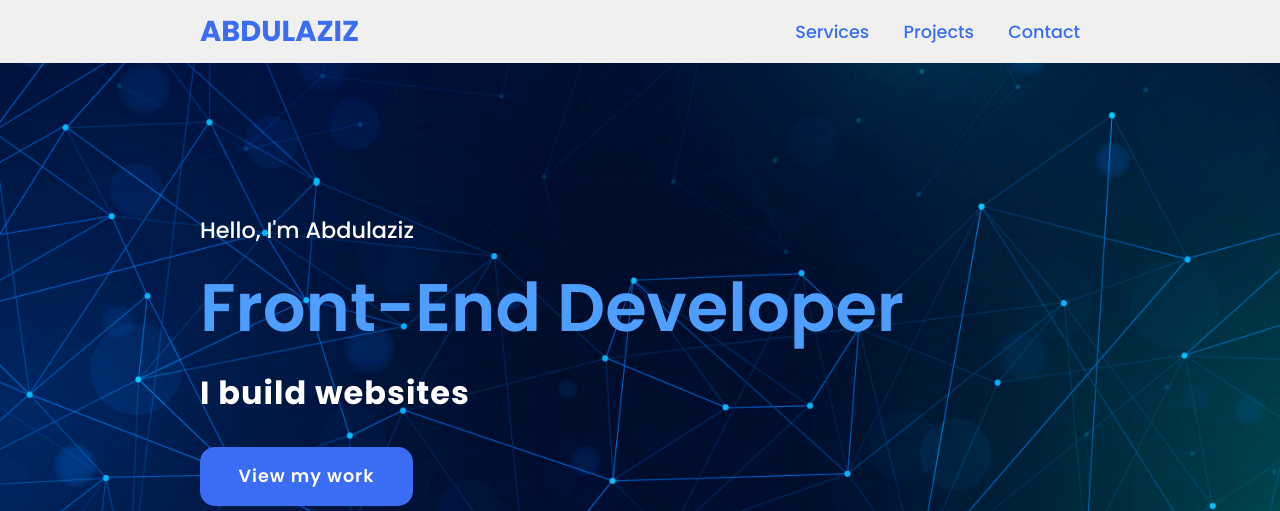
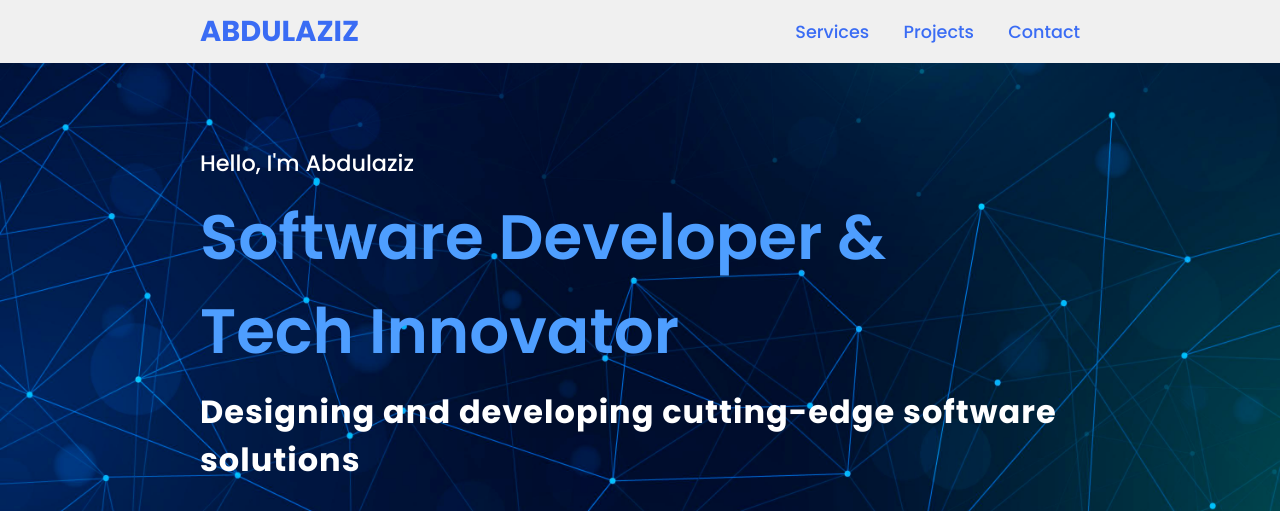
Before and after one commit to AbdulazizXii/Simple-Portfolio, a plain HTML site: page index.html in a window 1280 px wide. Shown: the top 511 px of the page. Drawn offline with Linux system fonts and the light colour scheme.

Commit message:
Update 0.1.1

```diff
--- a/index.html
+++ b/index.html
@@ -23,8 +23,8 @@
 
     <section class="main">
         <div>
-            <h2>Hello, I'm Abdulaziz<br><span>Front-End Developer</span></h2>
-            <h3>I build websites</h3>
+            <h2>Hello, I'm Abdulaziz<br><span>Software Developer & <br>Tech Innovator</span></h2>
+            <h3>Designing and developing cutting-edge software solutions</h3>
             <a href="#projects" class="main-btn">View my work</a>
             <div class="social-icons">
                 <a href="#"><i class="fa-brands fa-linkedin"></i></a>
--- a/style.css
+++ b/style.css
@@ -63,7 +63,7 @@ section {
     display: inline-block;
     margin-top: 10px;
     color: #4e9eff;
-    font-size: 3em;
+    font-size: 2.8em;
     font-weight: 600;
 }
 
```
